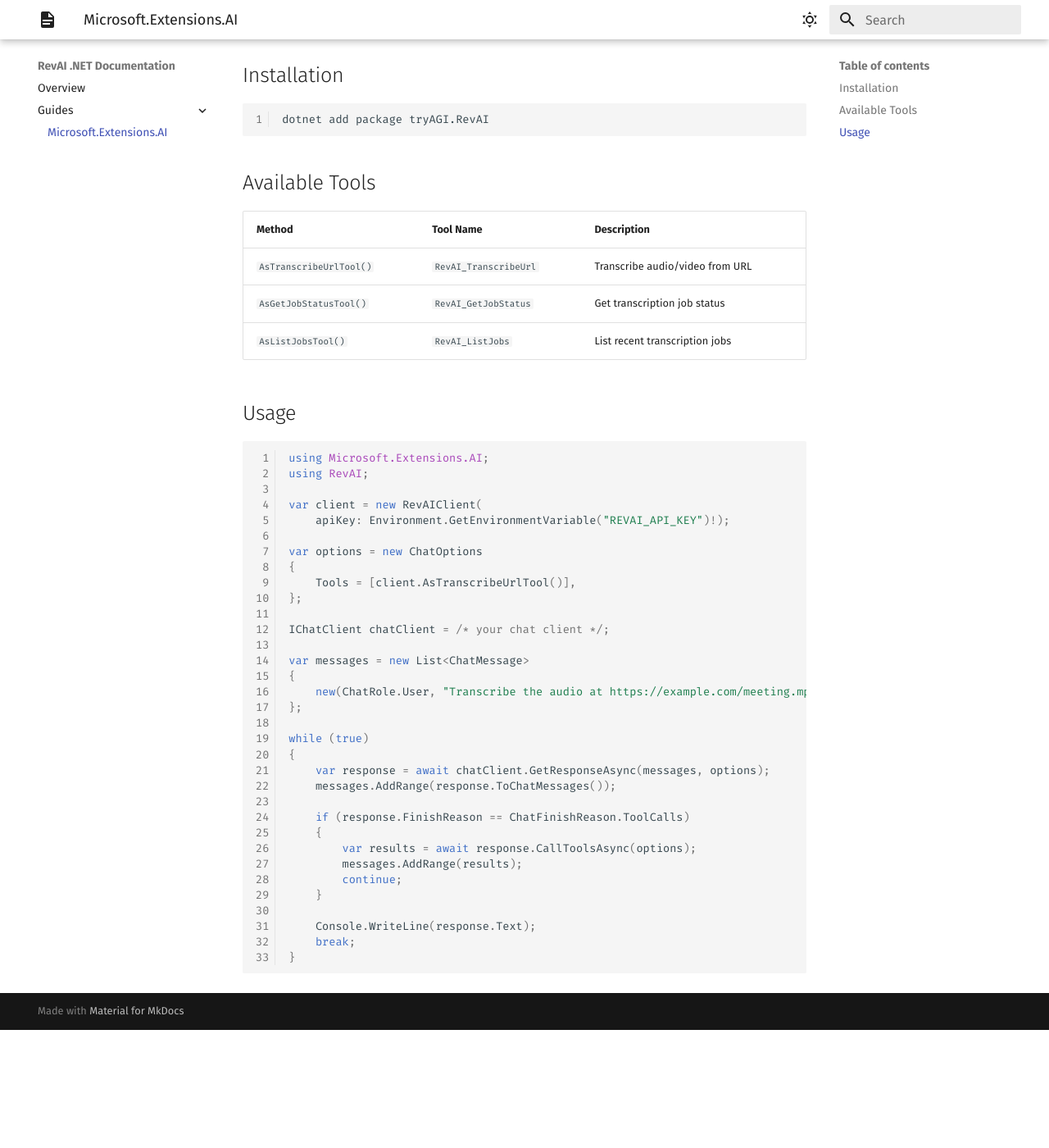
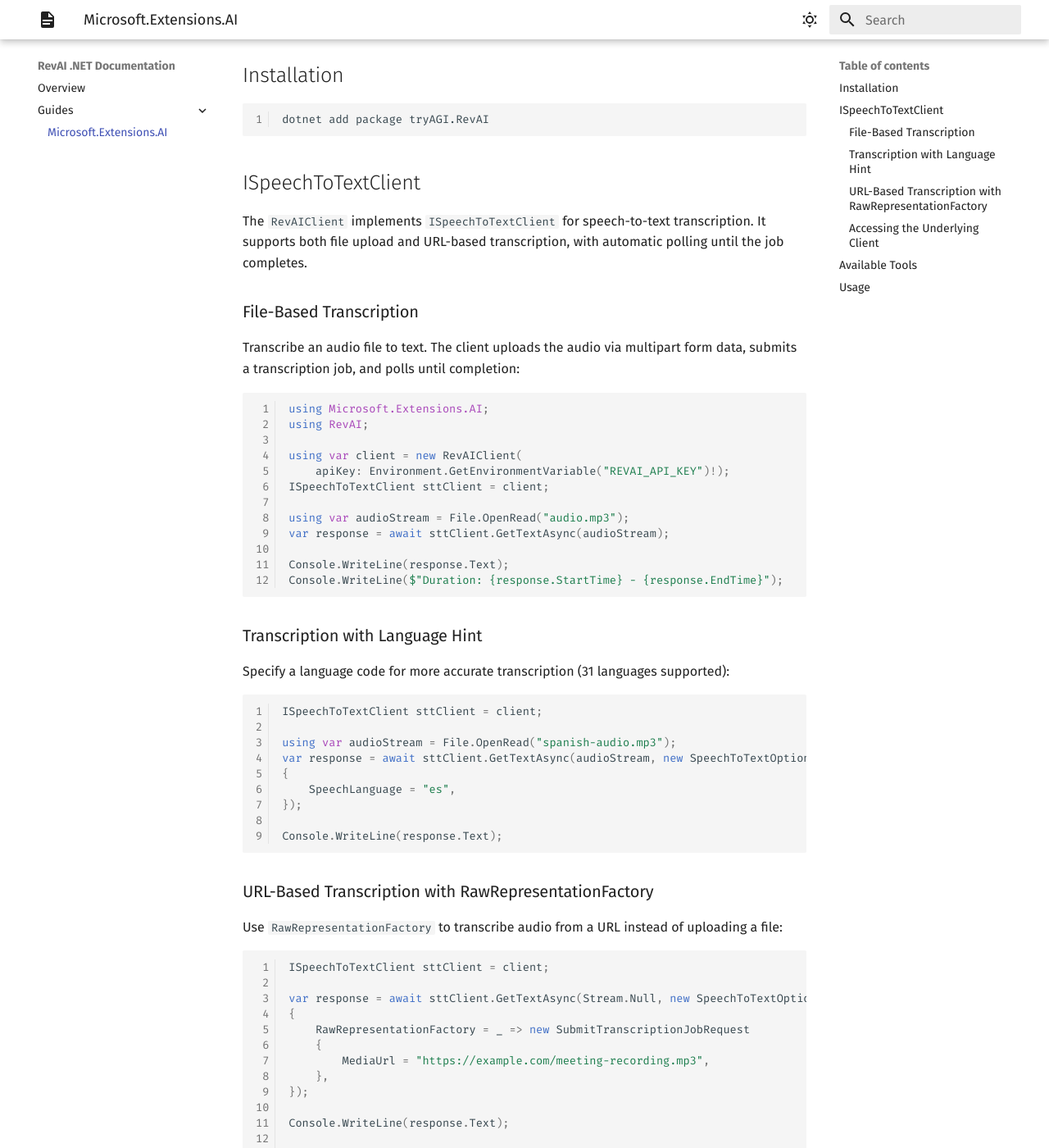
Before and after one commit to tryAGI/RevAI, an MkDocs documentation site: the page built from docs/guides/meai.md, in a window 1280 px wide and 1400 px high, scrolled down 300 px. Shown: the whole window at 82% size. Built offline with MkDocs 1.6.1 and Material for MkDocs 9.7.7, drawn with Linux system fonts in a browser that asks for light colours; the version menu is left out; before the commit the page ends 1556 px from its top, so only the background shows below that; some of the changed text lies outside the part shown.

Commit message:
Add ISpeechToTextClient documentation to MEAI guide
Co-Authored-By: Claude Opus 4.6 <noreply@anthropic.com>

````diff
--- a/docs/guides/meai.md
+++ b/docs/guides/meai.md
@@ -3,12 +3,88 @@
 !!! tip "Cross-SDK comparison"
     See the [centralized MEAI documentation](https://tryagi.github.io/docs/meai/) for feature matrices and comparisons across all tryAGI SDKs.
 
-The RevAI SDK provides `AIFunction` tool wrappers compatible with [Microsoft.Extensions.AI](https://learn.microsoft.com/en-us/dotnet/ai/microsoft-extensions-ai). These tools can be used with any `IChatClient`.
+The RevAI SDK implements `ISpeechToTextClient` from [Microsoft.Extensions.AI](https://learn.microsoft.com/en-us/dotnet/ai/microsoft-extensions-ai) for speech-to-text transcription, plus `AIFunction` tool wrappers for use with any `IChatClient`.
 
 ## Installation
 
 ```bash
 dotnet add package tryAGI.RevAI
+```
+
+## ISpeechToTextClient
+
+The `RevAIClient` implements `ISpeechToTextClient` for speech-to-text transcription.
+It supports both file upload and URL-based transcription, with automatic polling until the job completes.
+
+### File-Based Transcription
+
+Transcribe an audio file to text. The client uploads the audio via multipart form data, submits a transcription job, and polls until completion:
+
+```csharp
+using Microsoft.Extensions.AI;
+using RevAI;
+
+using var client = new RevAIClient(
+    apiKey: Environment.GetEnvironmentVariable("REVAI_API_KEY")!);
+ISpeechToTextClient sttClient = client;
+
+using var audioStream = File.OpenRead("audio.mp3");
+var response = await sttClient.GetTextAsync(audioStream);
+
+Console.WriteLine(response.Text);
+Console.WriteLine($"Duration: {response.StartTime} - {response.EndTime}");
+```
+
+### Transcription with Language Hint
+
+Specify a language code for more accurate transcription (31 languages supported):
+
+```csharp
+ISpeechToTextClient sttClient = client;
+
+using var audioStream = File.OpenRead("spanish-audio.mp3");
+var response = await sttClient.GetTextAsync(audioStream, new SpeechToTextOptions
+{
+    SpeechLanguage = "es",
+});
+
+Console.WriteLine(response.Text);
+```
+
+### URL-Based Transcription with RawRepresentationFactory
+
+Use `RawRepresentationFactory` to transcribe audio from a URL instead of uploading a file:
+
+```csharp
+ISpeechToTextClient sttClient = client;
+
+var response = await sttClient.GetTextAsync(Stream.Null, new SpeechToTextOptions
+{
+    RawRepresentationFactory = _ => new SubmitTranscriptionJobRequest
+    {
+        MediaUrl = "https://example.com/meeting-recording.mp3",
+    },
+});
+
+Console.WriteLine(response.Text);
+
+// Access full Rev.ai transcript for advanced features (monologues, speaker info)
+var raw = (Transcript)response.RawRepresentation!;
+Console.WriteLine($"Monologues: {raw.Monologues?.Count}");
+```
+
+### Accessing the Underlying Client
+
+Retrieve the `RevAIClient` from the MEAI interface:
+
+```csharp
+ISpeechToTextClient sttClient = client;
+
+var metadata = sttClient.GetService<SpeechToTextClientMetadata>();
+Console.WriteLine($"Provider: {metadata?.ProviderName}"); // "rev.ai"
+
+var revClient = sttClient.GetService<RevAIClient>();
+// Use revClient for Rev.ai-specific APIs (captions, sentiment analysis, topic extraction, etc.)
 ```
 
 ## Available Tools
````
